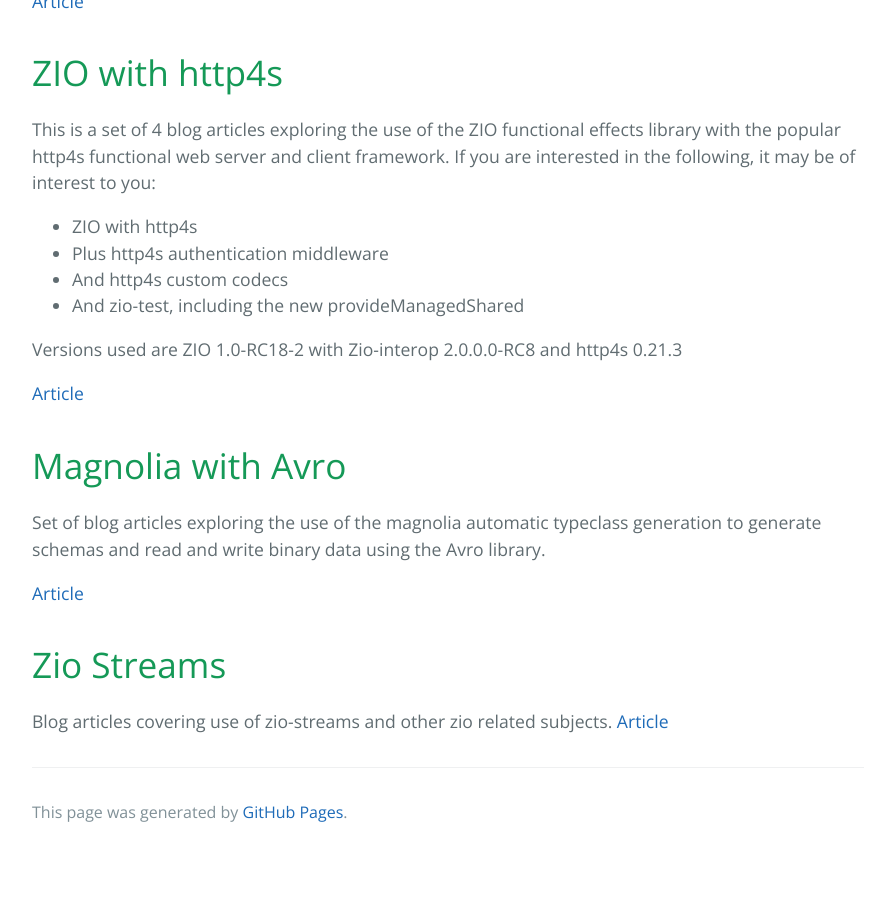
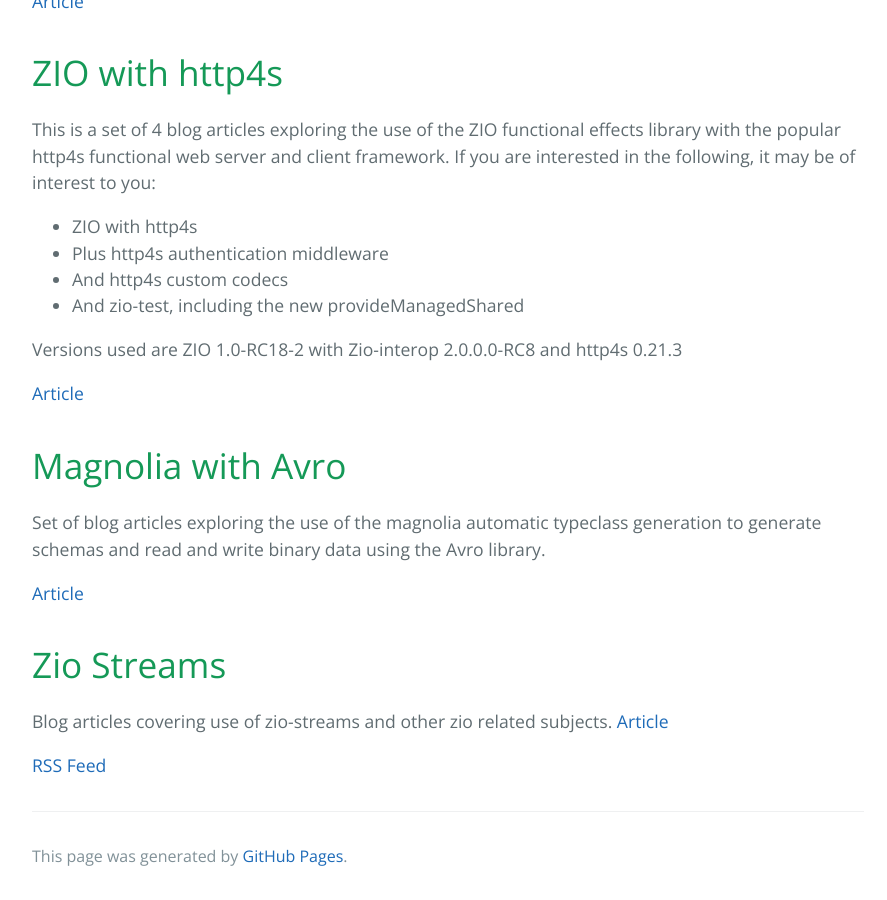
Before and after one commit to TimPigden/TimPigden.github.io, a Jekyll site: the page built from index.md, in a window 1280 px wide and 900 px high, scrolled down 856 px. Shown: the whole window, without its empty margins (192-1079 px from the left). Built offline with Jekyll 4.4.1, drawn with Linux system fonts in a browser that asks for light colours; our own code applies the rules of GitHub Pages for plain Markdown files; before the commit the page ends 1712 px from its top, so only the background shows below that.

Commit message:
rss feed added

```diff
--- a/index.md
+++ b/index.md
@@ -47,3 +47,5 @@
 
 Blog articles covering use of zio-streams and other zio related subjects.
 [Article](_pages/zio-streams/intro.md)
+
+[RSS Feed](./feed.xml)
```
